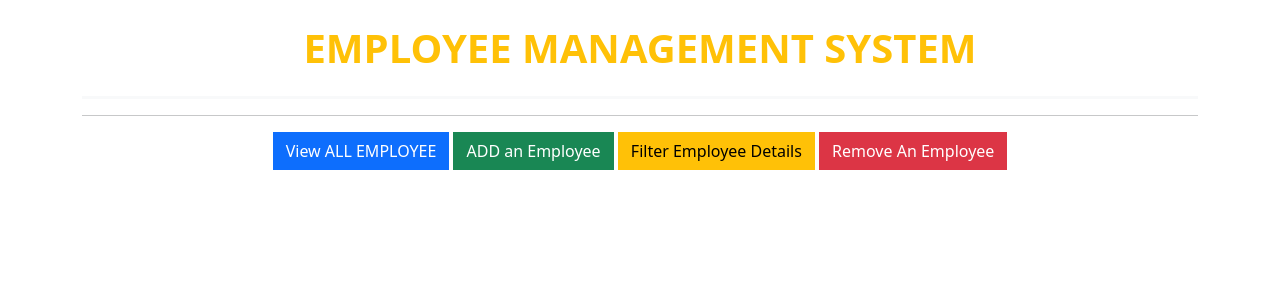
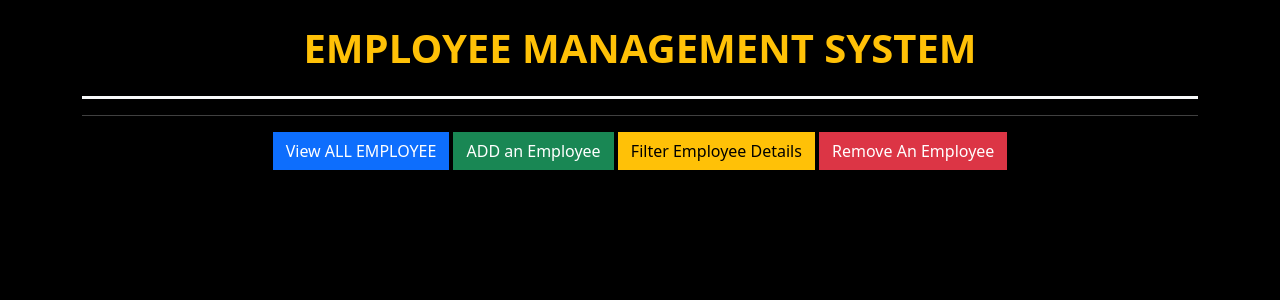
Before and after one commit to tanusree424/Python-django-Employee-management-system, a Django app: page / in a window 1280 px wide. Shown: the top 300 px of the page. Run offline with Django 5.2, Linux system fonts and the light colour scheme.

Commit message:
Background color changed

```diff
--- a/office_emp_project/emp_app/templates/layouts.html
+++ b/office_emp_project/emp_app/templates/layouts.html
@@ -10,6 +10,7 @@
     <link href="https://cdn.jsdelivr.net/npm/bootstrap@5.0.2/dist/css/bootstrap.min.css" rel="stylesheet" integrity="sha384-EVSTQN3/azprG1Anm3QDgpJLIm9Nao0Yz1ztcQTwFspd3yD65VohhpuuCOmLASjC" crossorigin="anonymous">
 
     <title>{% block title %} Default {% endblock title %}</title>
+    <link rel="stylesheet" href="{% static "style.css" %}">
   </head>
   <body >
     <div class="container">
--- /dev/null
+++ b/office_emp_project/static/style.css
@@ -0,0 +1,4 @@
+body{
+    background-color: black;
+    color: white;
+}
```
